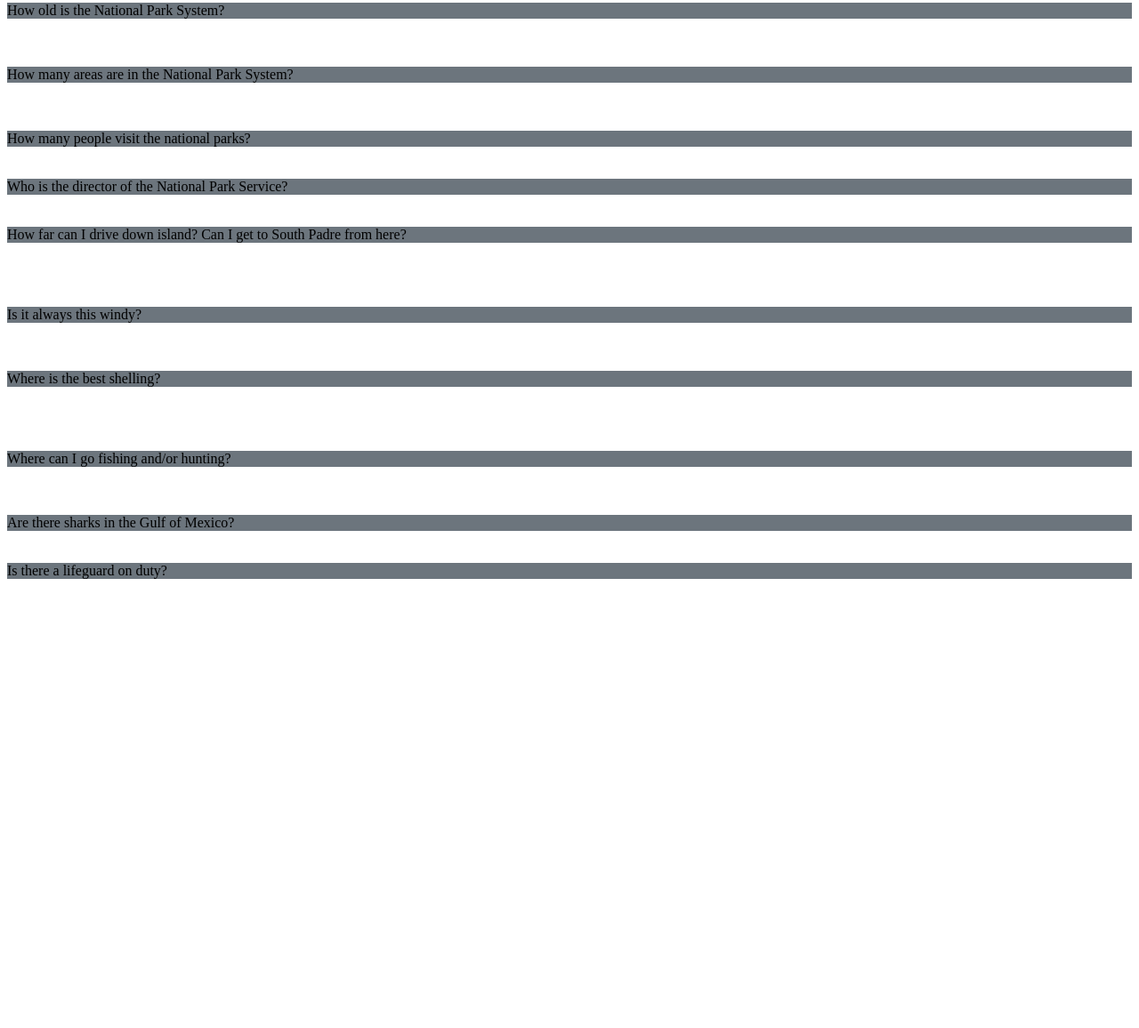
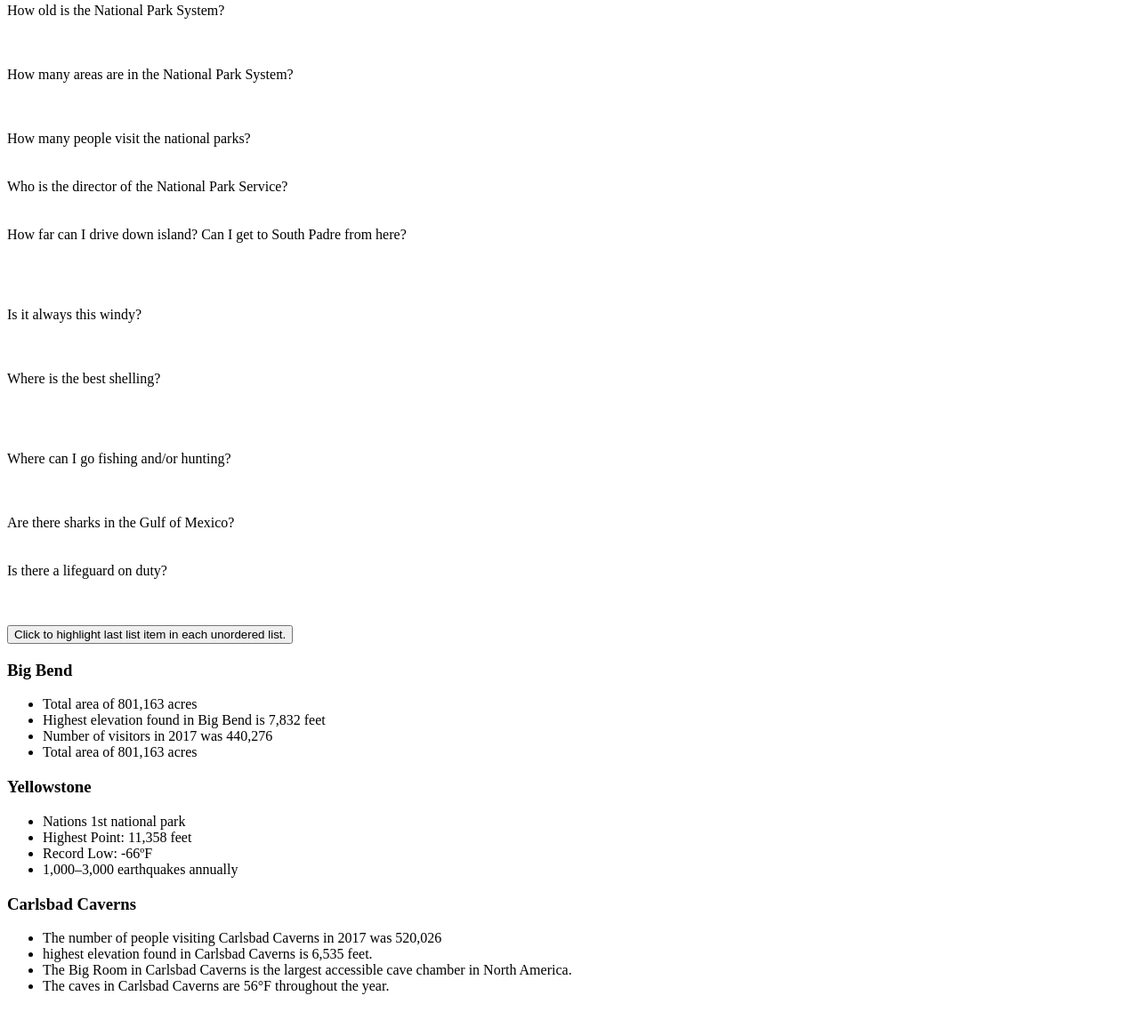
Before and after one commit to ahrensmark/codeup-web-exercises, a plain HTML site: page jquery_faq.html in a window 1280 px wide. Shown: the part 42-1198 px from the top of the page at 89% size. Before the commit the page ends 800 px from the top, so only its background shows below. Drawn offline with Linux system fonts and the light colour scheme.

Commit message:
jQuery exercise - traversing

```diff
--- a/jquery_faq.html
+++ b/jquery_faq.html
@@ -7,13 +7,25 @@
         .invisible {
             visibility: hidden;
         }
-        .highlight {
-            background-color: #6c757d;
+        .liBold {
+            font-weight: bold;
         }
+        .btnCenter {
+            text-align: center;
+        }
+        /*.highlight {*/
+        /*    background-color: #6c757d;*/
+        /*}*/
+        /*.toToggle {*/
+        /*    background-color: #77AF00;*/
+        /*}*/
     </style>
+<!--    <link rel="stylesheet" href="https://stackpath.bootstrapcdn.com/bootstrap/4.2.1/css/bootstrap.min.css" integrity="sha384-GJzZqFGwb1QTTN6wy59ffF1BuGJpLSa9DkKMp0DgiMDm4iYMj70gZWKYbI706tWS" crossorigin="anonymous">-->
+<!--    <script src="https://stackpath.bootstrapcdn.com/bootstrap/4.2.1/js/bootstrap.min.js" integrity="sha384-B0UglyR+jN6CkvvICOB2joaf5I4l3gm9GU6Hc1og6Ls7i6U/mkkaduKaBhlAXv9k" crossorigin="anonymous"></script>-->
 </head>
 <body>
-<button>Click to add or remove answers</button>
+<button id="button1">Click to add or remove answers</button>
+<section>
     <dl>
         <dt class="highlight">How old is the National Park System?</dt>
         <dd class="invisible">The National Park Service was created by an act signed by President Woodrow Wilson on August 25, 1916. Yellowstone National Park was established by an act signed by President Ulysses S. Grant on March 1, 1872, as the nation's first national park.</dd>
@@ -47,10 +59,66 @@
         <dd class="invisible">There is no lifeguard on duty and swimming is at your own risk. Occasionally, conditions can create rip currents. If caught in one, do not panic. Swim parallel to the beach until you are free from the flow pulling you out, then swim back to shore. Do NOT attempt to swim against the current pulling you out. Use caution when swimming and never swim alone.</dd>
 
     </dl>
+</section>
+<!--jQuery traversing exercise section-->
+<button id="button2">Click to highlight last list item in each unordered list.</button>
+<section>
+    <h3 class="liBold">Big Bend</h3>
+    <ul class="bgLast">
+        <li>Total area of 801,163 acres</li>
+        <li>Highest elevation found in Big Bend is 7,832 feet</li>
+        <li>Number of visitors in 2017 was 440,276</li>
+        <li>Total area of 801,163 acres</li>
+    </ul>
+    <h3 class="liBold">Yellowstone</h3>
+    <ul class="bgLast">
+        <li>Nations 1st national park</li>
+        <li>Highest Point: 11,358 feet</li>
+        <li>Record Low: -66ºF</li>
+        <li>1,000–3,000 earthquakes annually</li>
+    </ul>
+    <h3 class="liBold">Carlsbad Caverns</h3>
+    <ul class="bgLast">
+        <li>The number of people visiting Carlsbad Caverns in 2017 was 520,026</li>
+        <li>highest elevation found in Carlsbad Caverns is 6,535 feet.</li>
+        <li>The Big Room in Carlsbad Caverns is the largest accessible cave chamber in North America.</li>
+        <li>The caves in Carlsbad Caverns are 56°F throughout the year.</li>
+    </ul>
+</section>
+<br><br>
+<!--Bonus section-->
+<!--<section>-->
+<!--<div class="container">-->
+<!--    <div class="row">-->
+<!--        <div class="col-4" >-->
+<!--            <img id="imgDaniel" src="img/daniel.jpg" alt="">-->
+<!--        </div>-->
+<!--        <div class="col-4" >-->
+<!--            <img id="imgDavid" src="img/David.jpg" alt="">-->
+<!--        </div>-->
+<!--        <div class="col-4" >-->
+<!--            <img id="imgSophie" src="img/Sophie.jpg" alt="">-->
+<!--        </div>-->
+<!--    </div>-->
+<!--    <div class="row">-->
+<!--        <div class="col text-center">-->
+<!--            <button id="btnRotate">Rotate right</button>-->
+<!--        </div>-->
+<!--        <div class="col text-center">-->
+<!--            <button id="btnRotate1">Random</button>-->
+<!--        </div>-->
+<!--        <div class="col text-center">-->
+<!--            <button id="btnRotate2">Rotate left</button>-->
+<!--        </div>-->
+<!--    </div>-->
+<!--</div>-->
+<!--</section>-->
+<br>
+<br><br><br>
 <script src="js/jquery.js"></script>
 <script>
     $(document).ready(function() {
-        $("button").click(function(event){
+        $("#button1").click(function(event){
             $("dd").toggleClass("invisible");
         });
 
@@ -58,6 +126,24 @@
             $(this).next(".highlight").toggleClass("highlight");
 
         });
+
+        $("#button2").click(function(event) {
+            $("ul").each(function(i) {
+                $(this).children().last().css('background-color', '#FF0');
+                 })
+        });
+        $("h3").click(function(event) {
+            $(this).next().children().css('font-weight', 'bold')
+
+        });
+        $("li").click(function(event) {
+                $(this).parent().children().first().css('background-color', 'lightblue');
+        });
+        // $("#btnRotate").click(function(event){
+        //     $('#imgDaniel').html();
+        //     $('#imgDaniel').html('#imgDavid')
+        // })
+
         // $('h1').click(function() {
         //     $(this).css("background-color", "gray");
         // });
```
Also changed, not shown: img/David.jpg (added), img/Sophie.jpg (added), img/daniel.jpg (added). Lines whose indentation alone changed are shown as unchanged.
